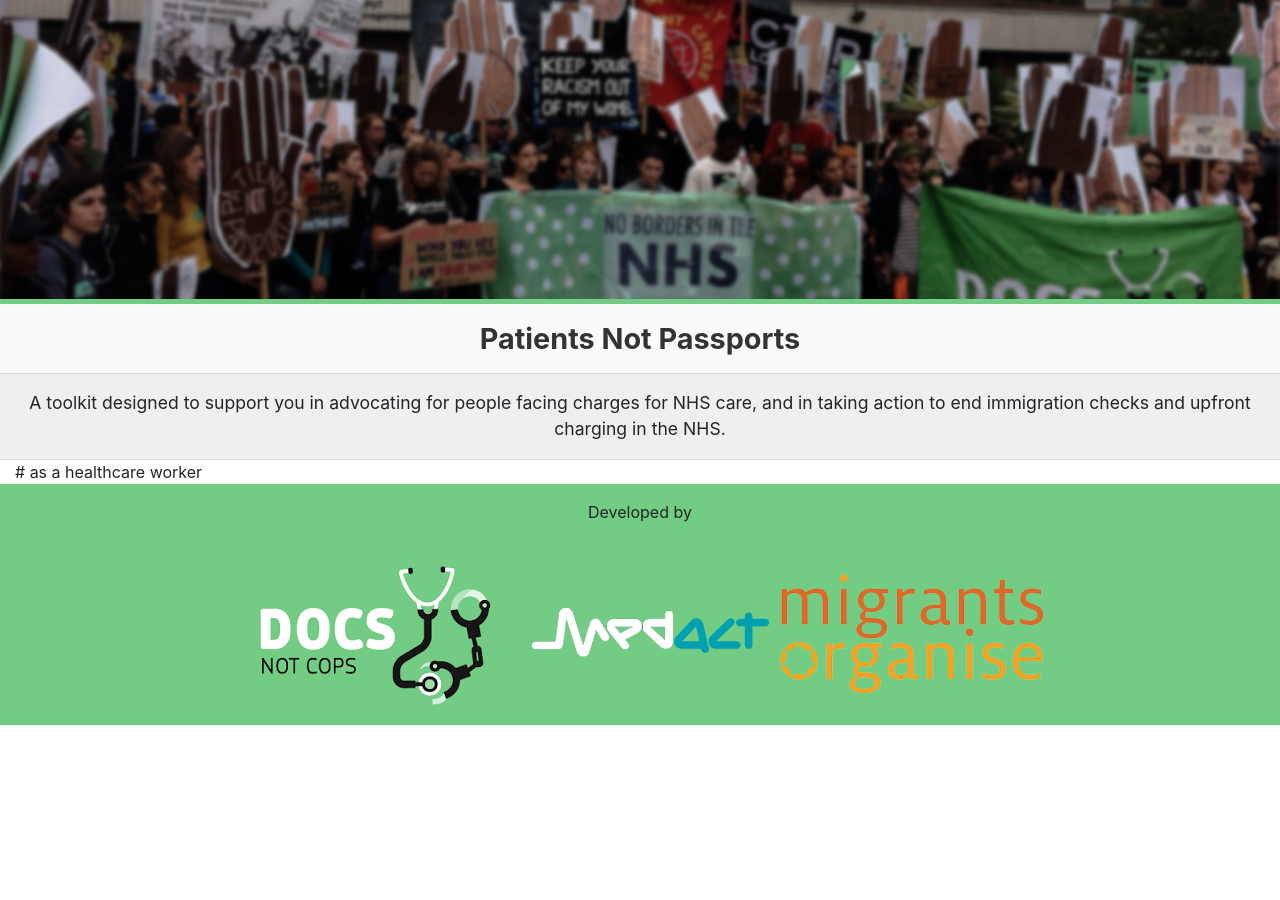
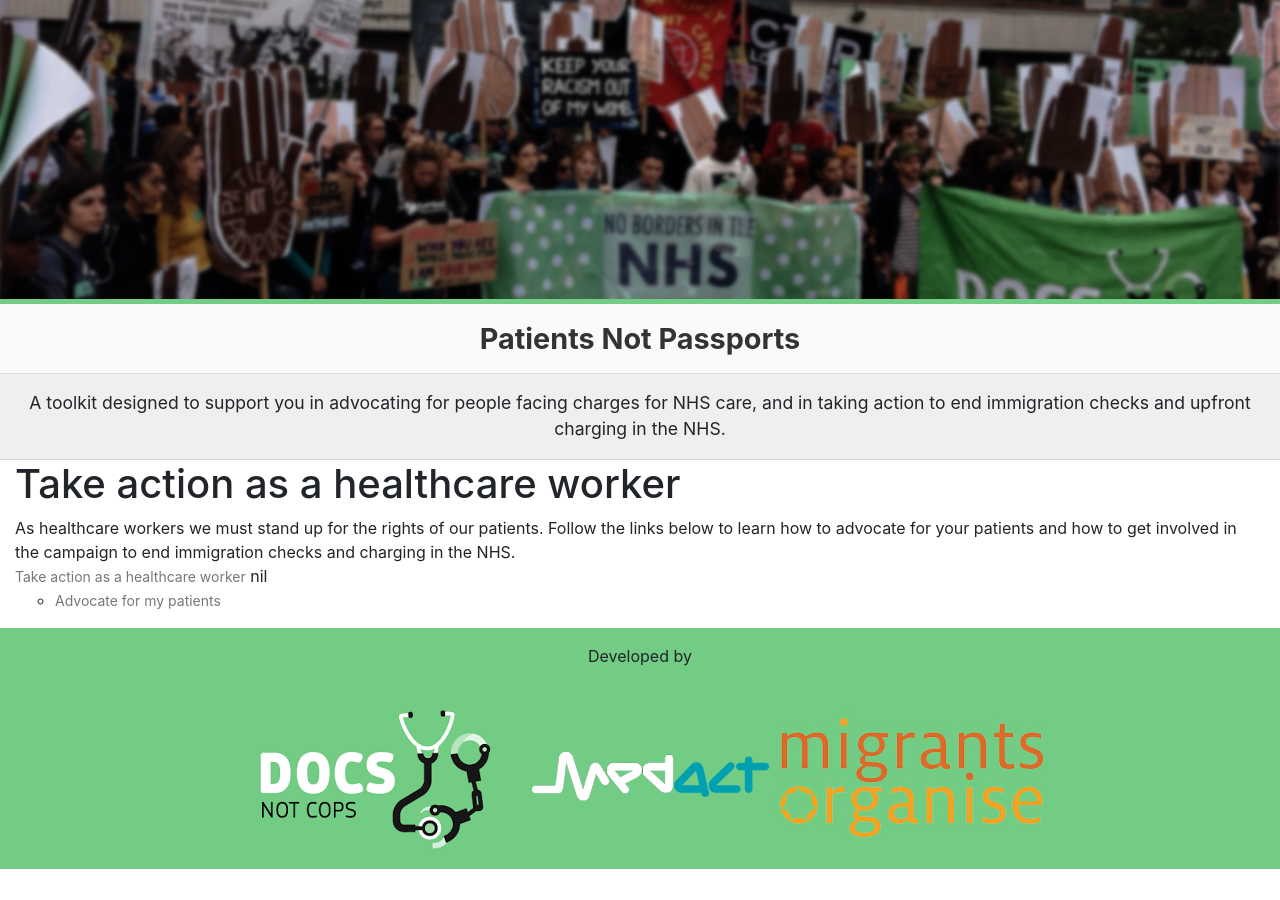
Before and after one commit to patientsnotpassports/patientsnotpassports.github.io, a Jekyll site: the page built from pages/hcps/index.html, in a window 1280 px wide. Built offline with Jekyll 4.4.1, drawn with Linux system fonts in a browser that asks for light colours.

Commit message:
contents

```diff
--- a/_includes/footer.html
+++ b/_includes/footer.html
@@ -1,3 +1,21 @@
+<div class="contents container-fluid">
+  <ul>
+    {%- assign tier_1_pages = site.pages | where: "level", 1 | sort: "ordinal" -%}
+    {%- for p in tier_1_pages -%}
+    <li>
+      <a href="{{ p.url | relative_url }}">{{ p.title }}</a>
+      {{ p.category | inspect }}
+      <ul>
+      {%- assign tier_2_pages = site.pages | where: "parent", p.permalink | where: "level", 2 | sort: "ordinal" -%}
+      {%- for q in tier_2_pages -%}
+        <li><a href="{{ q.url | relative_url }}">{{ q.title }}</a></li>
+      {%- endfor -%}
+      </ul>
+    </li>
+    {%- endfor -%}
+  </ul>
+</div>
+
 <footer class="footer pt-3">
   <p>Developed by</p>
   <a class="footer-logo" href="http://www.docsnotcops.co.uk" target="_blank">
--- a/_layouts/page.html
+++ b/_layouts/page.html
@@ -1,14 +1,7 @@
 ---
 layout: default
 ---
-<article class="post">
-
-  <header class="post-header">
-    <h1 class="post-title">{{ page.title | escape }}</h1>
-  </header>
-
-  <div class="post-content">
-    {{ content }}
-  </div>
-
+<article>
+  <h1 class="post-title">{{ page.title | escape }}</h1>
+  {{ content }}
 </article>
--- a/_sass/style.sass
+++ b/_sass/style.sass
@@ -29,8 +29,9 @@
   background: #72cc83
 
 .contents
-  ul, ol
-    padding-left: 20px
+  >ul, ol
+    list-style: none
+    padding-left: 0
   a
     color: #777
     font-size: 14px
--- a/pages/hcps/advocacy/index.html
+++ b/pages/hcps/advocacy/index.html
@@ -1,7 +1,10 @@
 ---
+title: Advocate for my patients
 layout: default
 level: 2
 ordinal: 1
+parent: /hcps
+permalink: /hcps/advocacy
 ---
 
 # advocate for my patients
--- a/pages/hcps/index.html
+++ b/pages/hcps/index.html
@@ -1,7 +1,9 @@
 ---
-layout: default
+title: Take action as a healthcare worker
+layout: page
 level: 1
 ordinal: 1
+permalink: /hcps
 ---
 
-# as a healthcare worker
+As healthcare workers we must stand up for the rights of our patients. Follow the links below to learn how to advocate for your patients and how to get involved in the campaign to end immigration checks and charging in the NHS.
```
Also changed, not shown: pages/hcps/advocacy/guide.md (+1 -0 lines).
